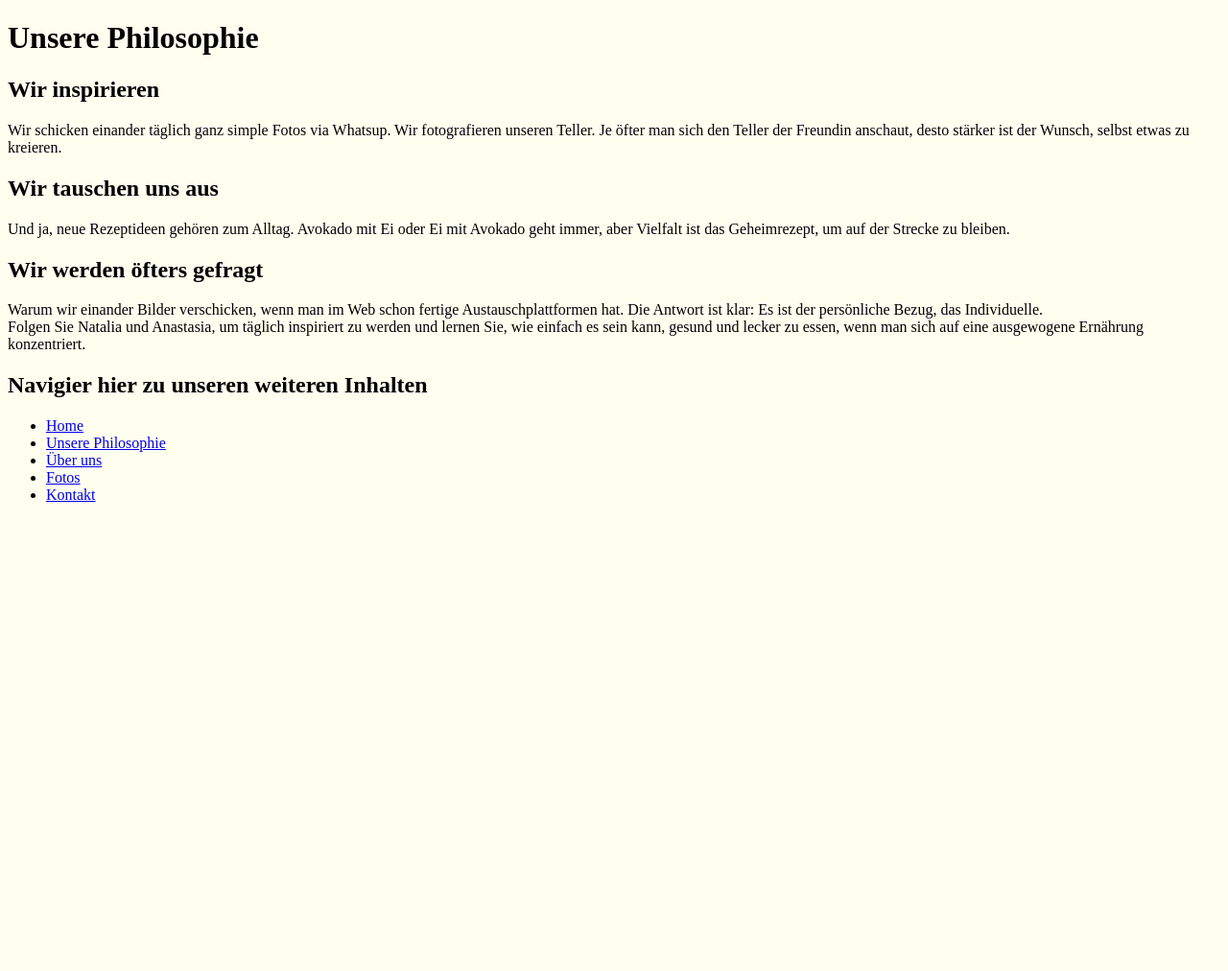
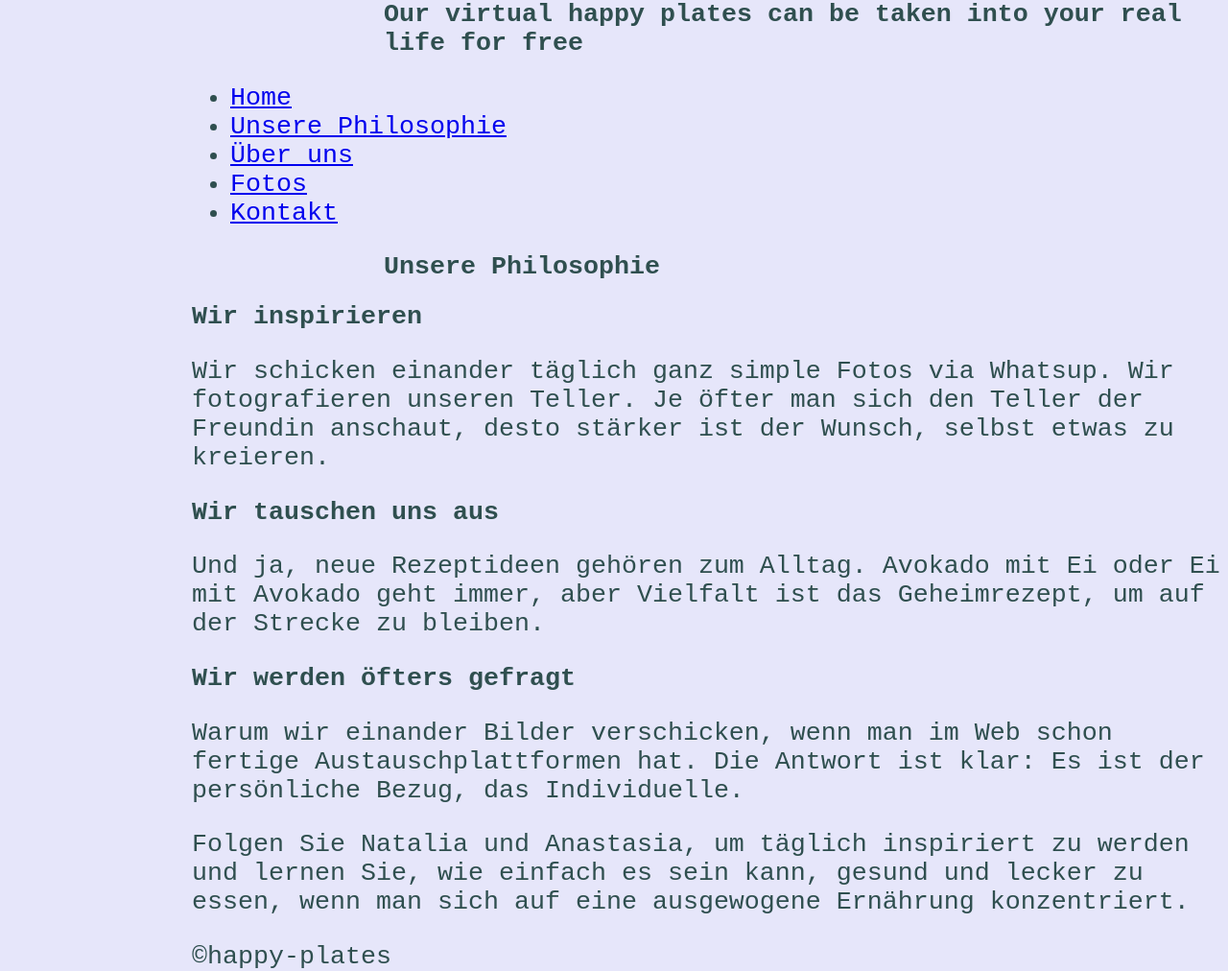
Before and after one commit to nschwenzer/happy-plates, a website: page webroot/unsere-philosophie.html in a window 1280 px wide. Shown: the whole page at 96% size. Before the commit the page ends 800 px from the top, so only its background shows below. Drawn offline with Linux system fonts and the light colour scheme.

Commit message:
chore: add css stylesheet, fit header, nav, footer

```diff
--- a/webroot/css/style.css
+++ b/webroot/css/style.css
@@ -1,4 +1,20 @@
-body {
-  background-color: ivory;
-  color: black;
+/*Überschriften*/
+h1, body {
+  color: darkslategrey;
+  background-color: lavender;
+  margin-left: 200px;
+  margin-right: auto;
+  margin-top: auto;
+  margin-bottom: auto;
 }
+
+
+/*Texte*/
+
+
+
+/*Alle HTML ELemnte bekommen diesen style:*/
+* {
+  font-family: 'Courier New', Courier, monospace;
+  font-size: 20pt;
+}
--- a/webroot/unsere-philosophie.html
+++ b/webroot/unsere-philosophie.html
@@ -6,37 +6,15 @@
     <title>VFH ICS WEBSTART</title>
     <meta name="description" content="VFH ICS WEBSTART" />
     <meta name="author" content="Natalia Schwenzer" />
+    <!--Beispiel 2: Formate zentral für ein Dokument definieren -> im HEAD CSS schreiben-->
+    <style type="text/css"></style>
     <link rel="stylesheet" href="./css/style.css" />
-  </head>
+</head>
 
 <body>
     <header>
-        <h1>Unsere Philosophie</h1>
-    </header>
-
-    <section>
-        <h2>Wir inspirieren</h2>
-        Wir schicken einander täglich ganz simple Fotos via Whatsup.
-        Wir fotografieren unseren Teller. Je öfter man sich den Teller der Freundin anschaut,
-        desto stärker ist der Wunsch, selbst etwas zu kreieren.
-    </section>
-
-    <section>
-        <h2>Wir tauschen uns aus</h2>
-        Und ja, neue Rezeptideen gehören zum Alltag. Avokado mit Ei oder Ei mit Avokado geht immer,
-        aber Vielfalt ist das Geheimrezept, um auf der Strecke zu bleiben.
-    </section>
-
-    <section>
-        <h2>Wir werden öfters gefragt</h2>
-        Warum wir einander Bilder verschicken,
-        wenn man im Web schon fertige Austauschplattformen hat. Die Antwort ist klar: Es ist der persönliche Bezug, das
-        Individuelle.
-
-    </section>
-    <footer>Folgen Sie Natalia und Anastasia, um täglich inspiriert zu werden und lernen Sie, wie einfach es sein kann, gesund und lecker zu essen, wenn man sich auf eine ausgewogene Ernährung konzentriert. <br>
         <nav>
-            <h2>Navigier hier zu unseren weiteren Inhalten</h2>
+            <h1>Our virtual happy plates can be taken into your real life for free</h1>
             <ul>
                 <li><a href="#">Home</a></li>
                 <li><a href="#">Unsere Philosophie</a></li>
@@ -45,7 +23,47 @@
                 <li><a href="#">Kontakt</a></li>
             </ul>
         </nav>
-    </footer>
+
+
+    </header>
+
+    <section>
+        <!--Beispiel 1: Inline Styles; HTML Elemente direkt formatieren-->
+        <h1 style="color: darkslategrey;">Unsere Philosophie</h1>
+        <h2>Wir inspirieren</h2>
+        <p>Wir schicken einander täglich ganz simple Fotos via Whatsup.
+            Wir fotografieren unseren Teller. Je öfter man sich den Teller der Freundin anschaut,
+            desto stärker ist der Wunsch, selbst etwas zu kreieren.
+        </p>
+    </section>
+
+    <section>
+        <h2>Wir tauschen uns aus</h2>
+        <p>Und ja, neue Rezeptideen gehören zum Alltag. Avokado mit Ei oder Ei mit Avokado geht immer,
+            aber Vielfalt ist das Geheimrezept, um auf der Strecke zu bleiben.
+        </p>
+    </section>
+
+    <section>
+        <h2>Wir werden öfters gefragt</h2>
+        <p>Warum wir einander Bilder verschicken,
+            wenn man im Web schon fertige Austauschplattformen hat. Die Antwort ist klar: Es ist der persönliche Bezug,
+            das
+            Individuelle.
+        </p>
+
+    </section>
+
 </body>
 
+<footer>
+    <p>Folgen Sie Natalia und Anastasia, um täglich inspiriert zu werden und lernen Sie, wie einfach es sein kann,
+        gesund und lecker zu essen, wenn man sich auf eine ausgewogene Ernährung konzentriert.
+
+    </p>
+
+    &copy;happy-plates
+</footer>
+
+
 </html>
```
Also changed, not shown: webroot/index.html (+21 -0 lines), webroot/wir-stellen-uns-vor.html (+6 -5 lines), README.md.
